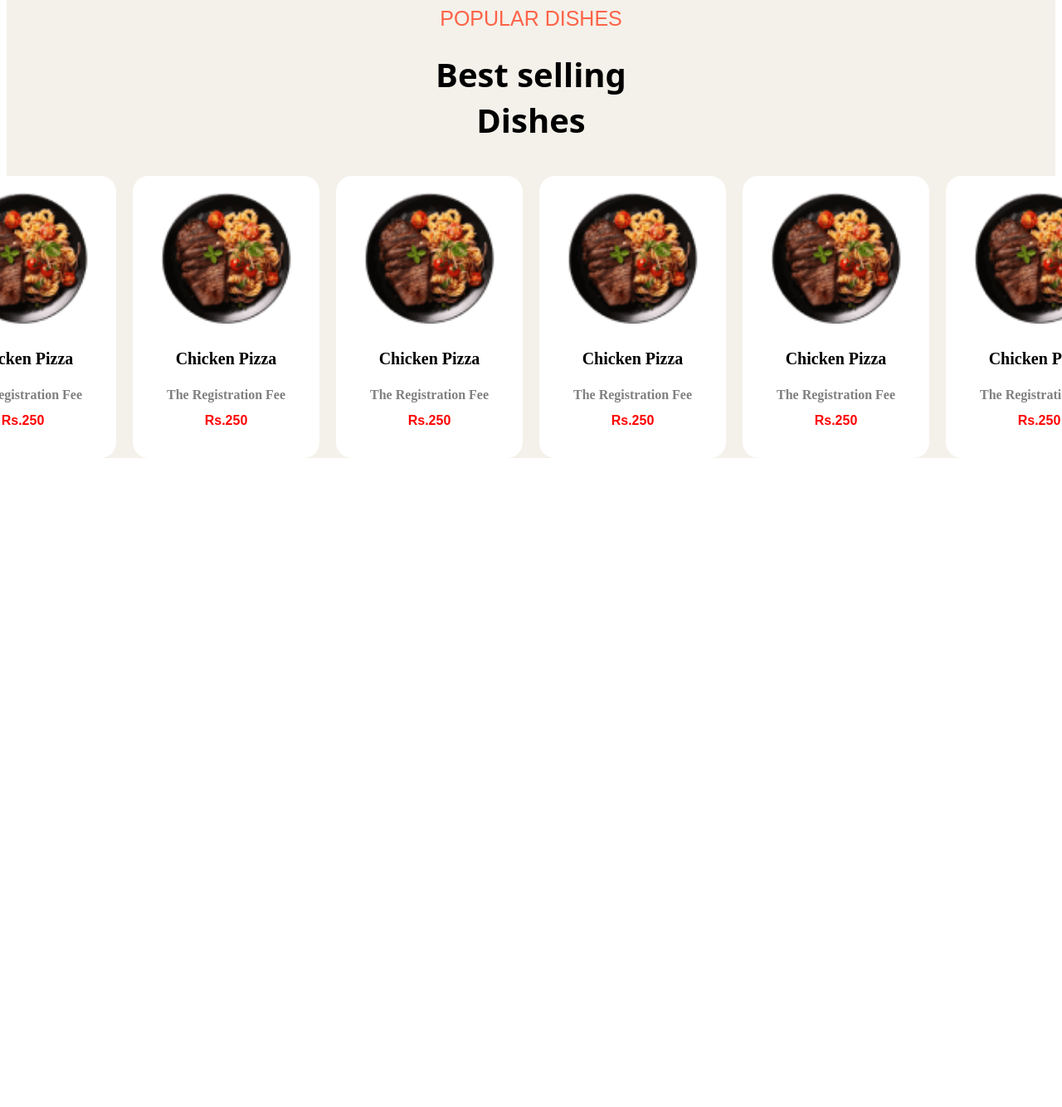
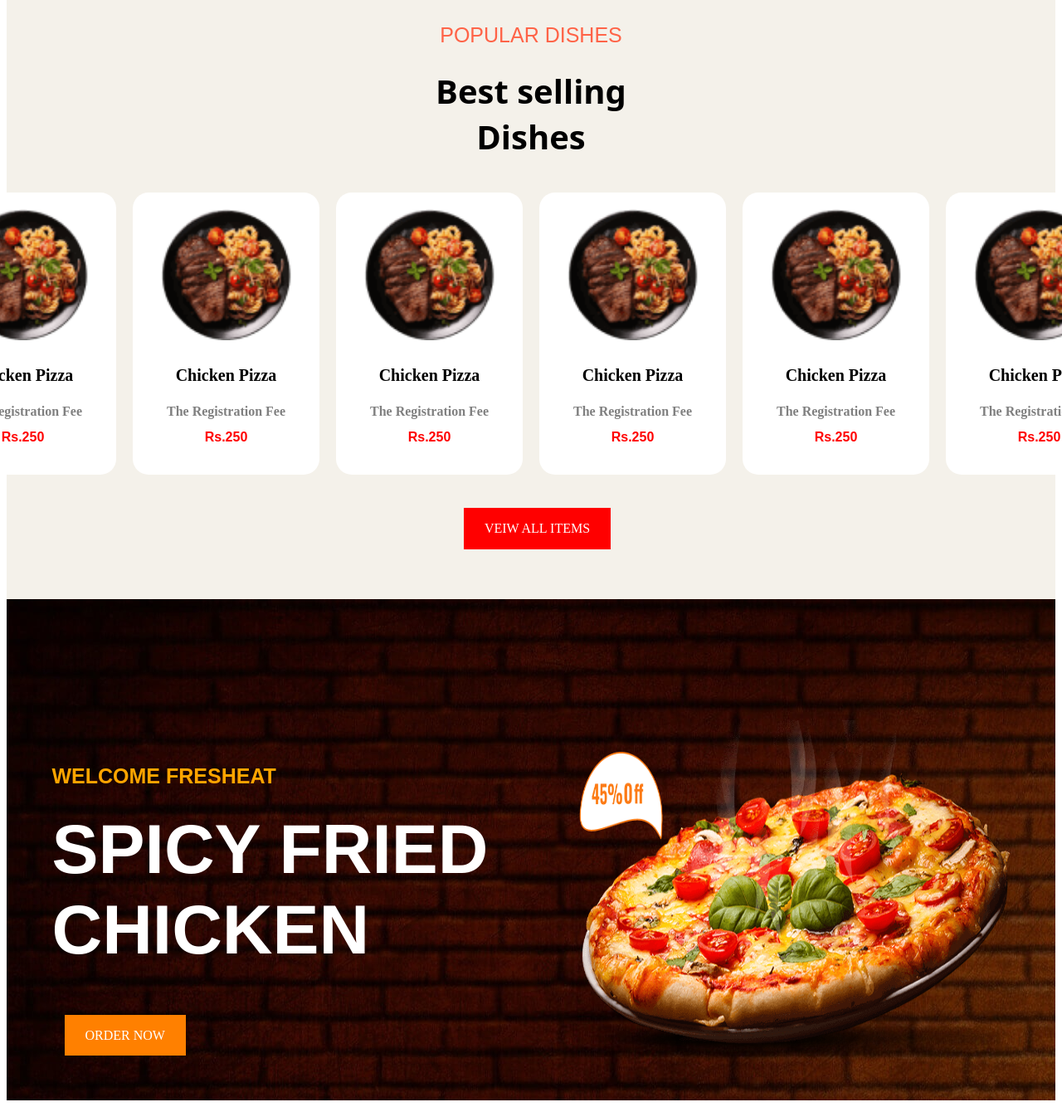
Before and after one commit to mdjihad84/FeastWorld-website, a plain HTML site: page index.html in a window 1280 px wide. Shown: the part 2920-4254 px from the top of the page at 83% size. Before the commit the page ends 3480 px from the top, so only its background shows below. Drawn offline with nearby package versions, Linux system fonts and the light colour scheme; files whose address does not match are found by name.

Commit message:
chicken section complete

```diff
--- a/index.html
+++ b/index.html
@@ -206,7 +206,21 @@
                 </div>
             </div>
         </div>
+        <div class="popular-btn">
+            <a href="">VEIW ALL ITEMS</a>
+        </div>
     </section>
+    <!-- chicken section -->
+     <Section class="hero-container">
+        <div class="hero-left">
+            <h3>WELCOME FRESHEAT</h3>
+            <h2>SPICY FRIED CHICKEN</h2>
+            <a href="#" class="btn">ORDER NOW</a>
+        </div>
+        <div class="hero-right">
+            <img src="./Images/Illustration/TodaySpecialMainimg.png" alt="">
+        </div>
+     </Section>
 
 </body>
 </html>
--- a/style.css
+++ b/style.css
@@ -246,6 +246,7 @@
 /* Popular section */
 .popular-container {
     background-color: #f4f1ea;
+    padding-block: 20px;
 }
 .popular-content {
     display: flex;
@@ -292,3 +293,16 @@
 .popular-card:hover p {
     color: white;
 }
+.popular-btn {
+    display: flex;
+    justify-self: center;
+    margin-top: 40px;
+    margin-bottom: 40px;
+}
+.popular-btn a {
+    color: white;
+    margin-left: 15px;
+    padding: 16px 25px 16px 25px;
+    background-color: red;
+    text-decoration: none;
+}
```
